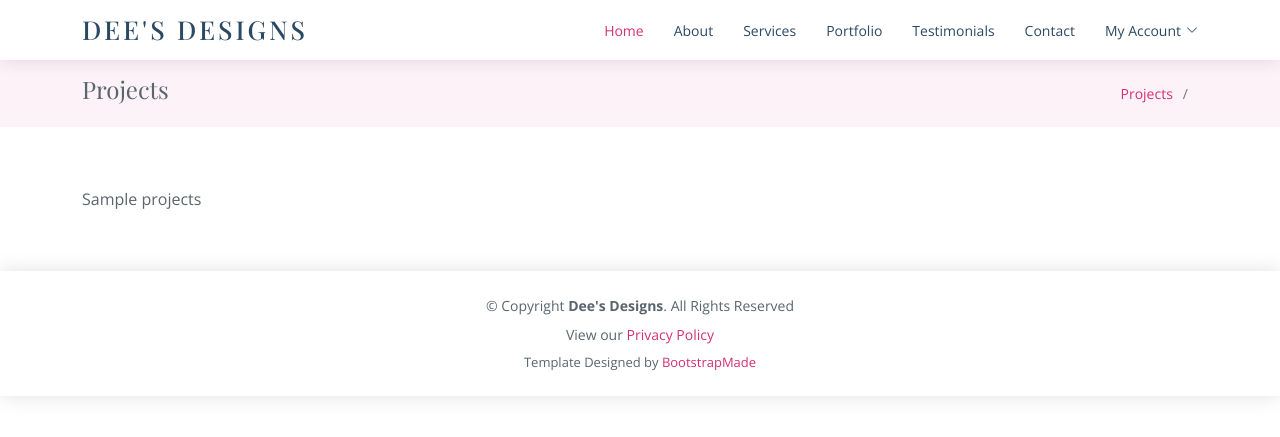
After one commit to drubach/DeesDesigns, a Django app: template projects/templates/projects/projects.html in a window 1280 px wide. The commit adds this page. Shown: the top 437 px of the page. Run offline with Django 3.2, Linux system fonts and the light colour scheme; the template is opened without the code that fills it: most values are stand-ins (such as "Sample title", 1, 10 or a date in 2020); some libraries are stand-ins or nearby versions; some web fonts are replaced.

Commit message:
Added projects views and templates.

```diff
--- a/dees_designs/urls.py
+++ b/dees_designs/urls.py
@@ -21,5 +21,6 @@ from django.conf.urls.static import static
 urlpatterns = [
     path('admin/', admin.site.urls),
     path('accounts/', include('allauth.urls')), #Required by allauth.(Other items settings.py)
-    path('', include('home.urls'))
+    path('', include('home.urls')),
+    path('projects/', include('projects.urls'))
 ]+ static(settings.MEDIA_URL, document_root=settings.MEDIA_ROOT)
--- a/projects/admin.py
+++ b/projects/admin.py
@@ -5,6 +5,7 @@ from .models import Project, Type
 # Register your models here.
 
 class ProjectAdmin(admin.ModelAdmin):
+    """ View for project administration. """
     list_display = (
         'user',
         'type',
@@ -15,6 +16,7 @@ class ProjectAdmin(admin.ModelAdmin):
 
     ordering = ('user', 'type', 'completed', 'paid')
 class TypeAdmin(admin.ModelAdmin):
+    """ View for Type administration. """
     list_display = (
         'friendly_name',
         'name',
--- /dev/null
+++ b/projects/templates/projects/projects.html
@@ -0,0 +1,36 @@
+{% extends "base.html" %}
+{% load static %}
+
+{% block extra_title %}Projects{% endblock %}
+
+{% block content %}
+    <main id="main">
+
+        <!-- ======= Breadcrumbs Section ======= -->
+        <section class="breadcrumbs">
+            <div class="container">
+
+                <div class="d-flex justify-content-between align-items-center">
+                <h2>Projects</h2>
+                    <ol>
+                        <li><a href="{% url 'projects' %}">Projects</a></li>
+                        <li></li>
+                    </ol>
+                </div>
+
+            </div>
+        </section><!-- End Breadcrumbs Section -->
+
+        <section class="inner-page">
+            <div class="container">
+                <div class="row">
+                    <div class="col">
+                        {{ projects }}
+                    </div>
+                </div>
+            </div>
+        </section>
+
+    </main><!-- End #main -->
+
+{% endblock %}
--- a/static/lonely/assets/css/style.css
+++ b/static/lonely/assets/css/style.css
@@ -1006,6 +1006,10 @@ section {
 #footer .copyright {
   text-align: center;
 }
+#footer .privacy-policy-link {
+  padding-top: 8px;
+  text-align: center;
+}
 #footer .credits {
   padding-top: 8px;
   text-align: center;
--- a/templates/base.html
+++ b/templates/base.html
@@ -80,7 +80,7 @@
                                     <li><a href="{% url 'admin:index' %}" class="dropdown-item">Site Management</a></li>
                                 {% endif %}
                                     <li><a href="#" class="dropdown-item">My Profile</a></li>
-                                    <li><a href="#" class="dropdown-item">Projects</a></li>
+                                    <li><a href="{% url 'projects' %}" class="dropdown-item">Projects</a></li>
                                     <li><a href="{% url 'account_logout' %}" class="dropdown-item">Logout</a></li>
                             {% else %}
                                 <li><a href="{% url 'account_login' %}" class="dropdown-item">Login</a></li>
```
Also changed, not shown: projects/urls.py (added, +9 -0 lines), projects/views.py (+14 -1 lines).
